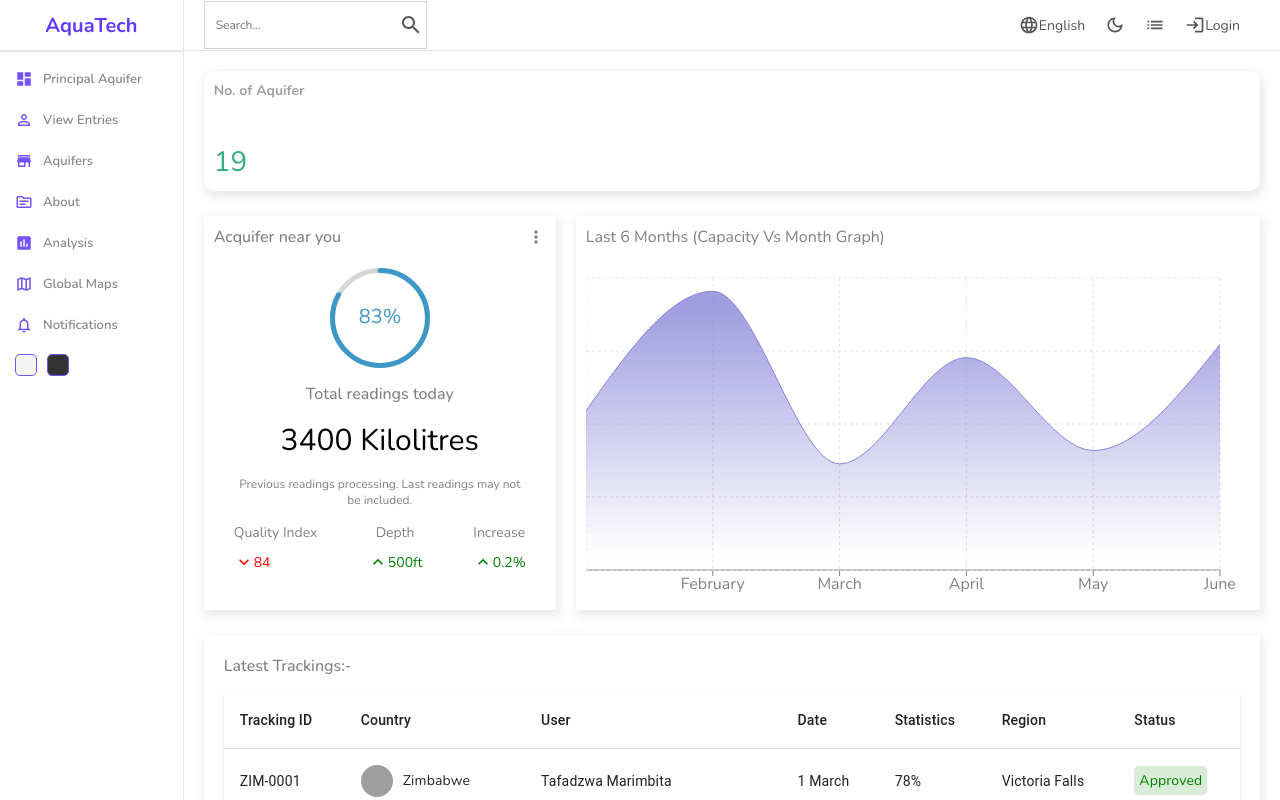
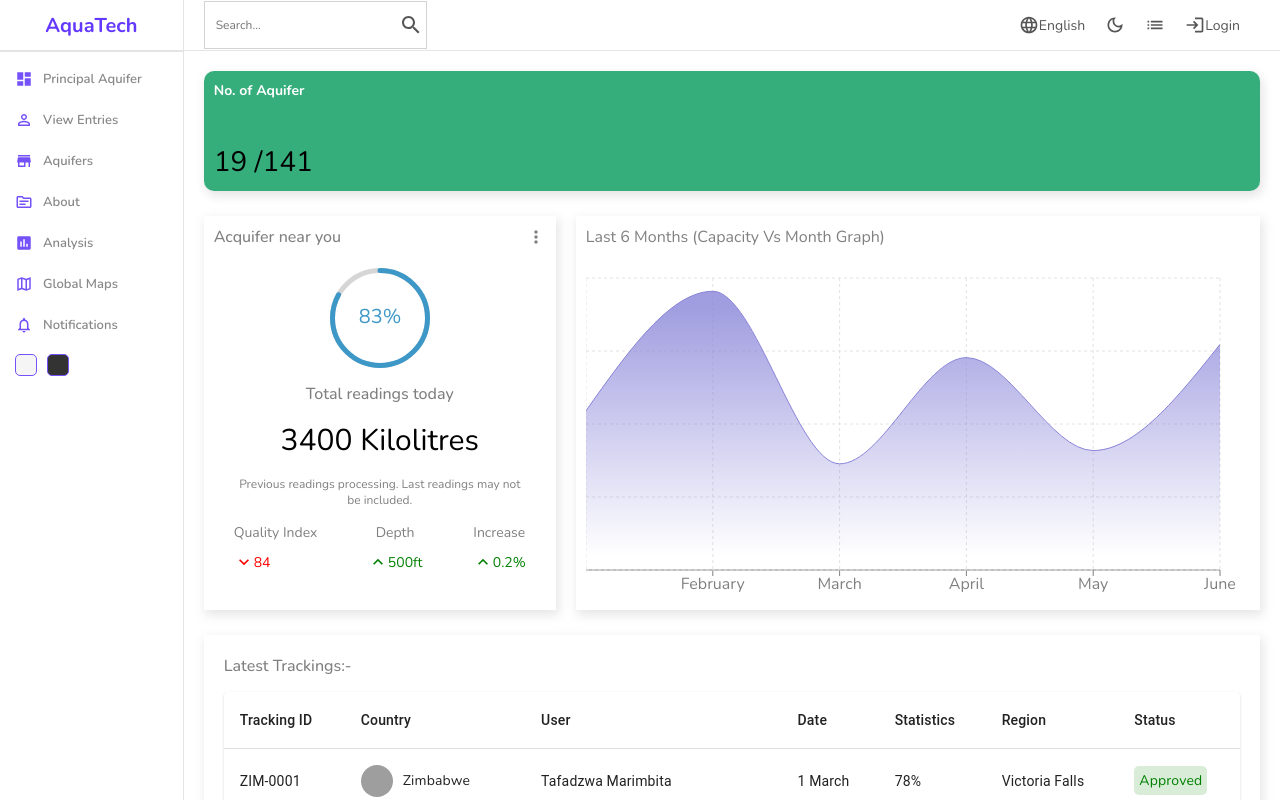
Before and after one commit to Hermione2408/admin-panel-bus, a React (Create React App) app: page / in a window 1280 px wide. Shown: the top 800 px of the page. Built offline with nearby package versions, Linux system fonts and the light colour scheme; grey boxes are pictures that could not be loaded.

Commit message:
Color for count

```diff
--- a/src/components/widget/Widget.jsx
+++ b/src/components/widget/Widget.jsx
@@ -10,15 +10,15 @@ const Widget = (props) => {
 
   const {data} = props
   return (
-    <div className="widget">
+    <div className="widget" style={{backgroundColor:data.colorCode ? (data.count> 50 ? '#EB1D36' : (data.count < 25 ?'#36AE7C':'#F9D923')) : 'white'}}>
       <div className="left">
-        <span className="title">{data.title}</span>
+        <span className="title" style={{color:data.isCount &&data.colorCode && 'white'}}>{data.title}</span>
         <span className="counter">
           {data.isMoney && "$"}
         </span>
         {data.link && <span className="link">{data.link}</span>}
 
-        {data.isCount && <span className="count" style={{color:data.count> 50 ? '#EB1D36' : (data.count < 25 ?'#36AE7C':'#F9D923')}}>{data.count}</span>}
+        {data.isCount && <span className="count">{data.count} {data.colorCode && <span>/{data.total}</span>} </span>}
       </div>
       {!data.isCount && <div className="right">
         <div className="percentage positive">
--- a/src/pages/home/Home.jsx
+++ b/src/pages/home/Home.jsx
@@ -27,6 +27,8 @@ const Home = () => {
           isMoney: false,
           isCount:true,
           count: 34,
+          colorCode:true,
+          total:141,
           icon: (
             <SearchOutlined
               className="icon"
@@ -85,6 +87,8 @@ const Home = () => {
           isMoney: false,
           isCount:true,
           count: 21,
+          colorCode:true,
+          total:141,
           icon: (
             <ListAltOutlined
               className="icon"
@@ -145,6 +149,8 @@ const Home = () => {
           title: "No. of aquifer depletion greater than 50%",
           isMoney: false,
           isCount:true,
+          colorCode:true,
+          total:141,
           count: 11,
           icon: (
             <ListAltOutlined
@@ -194,6 +200,8 @@ const Home = () => {
           title: "No. of Aquifers depltetion greater than 50% under 20km",
           isMoney: false,
           isCount:true,
+          colorCode:true,
+          total:141,
           count:34,
           icon: (
             <SearchOutlined
@@ -255,6 +263,8 @@ const Home = () => {
           isMoney: false,
           isCount:true,
           count:19,
+          total:141,
+          colorCode:true,
           icon: (
             <SearchOutlined
               className="icon"
```
